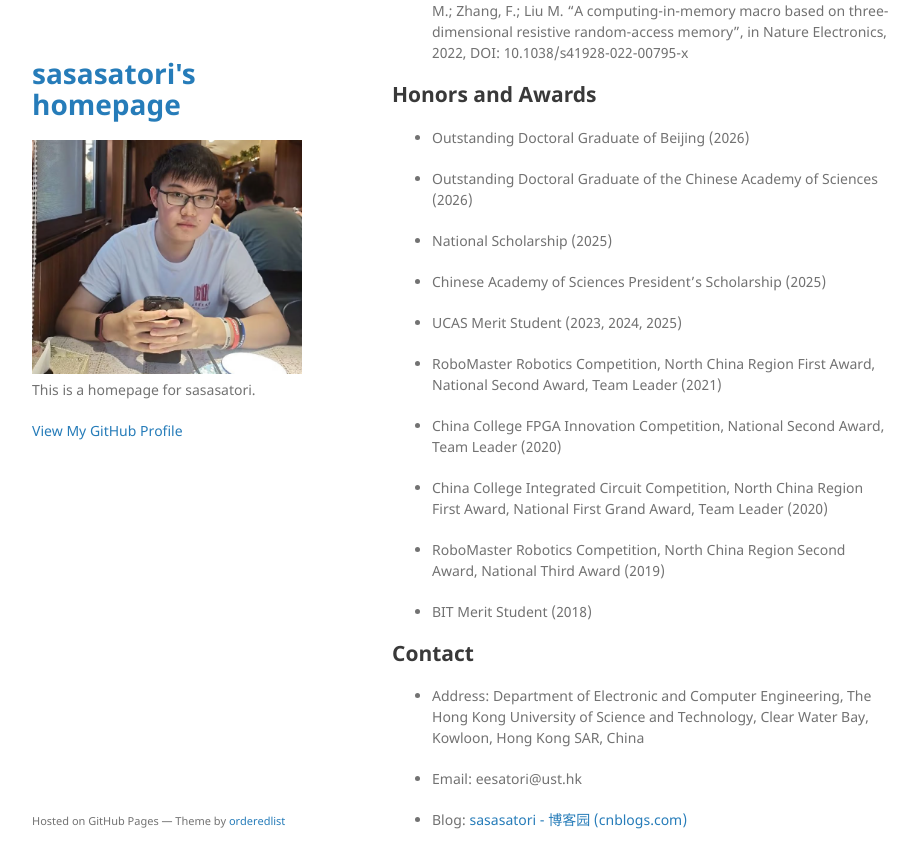
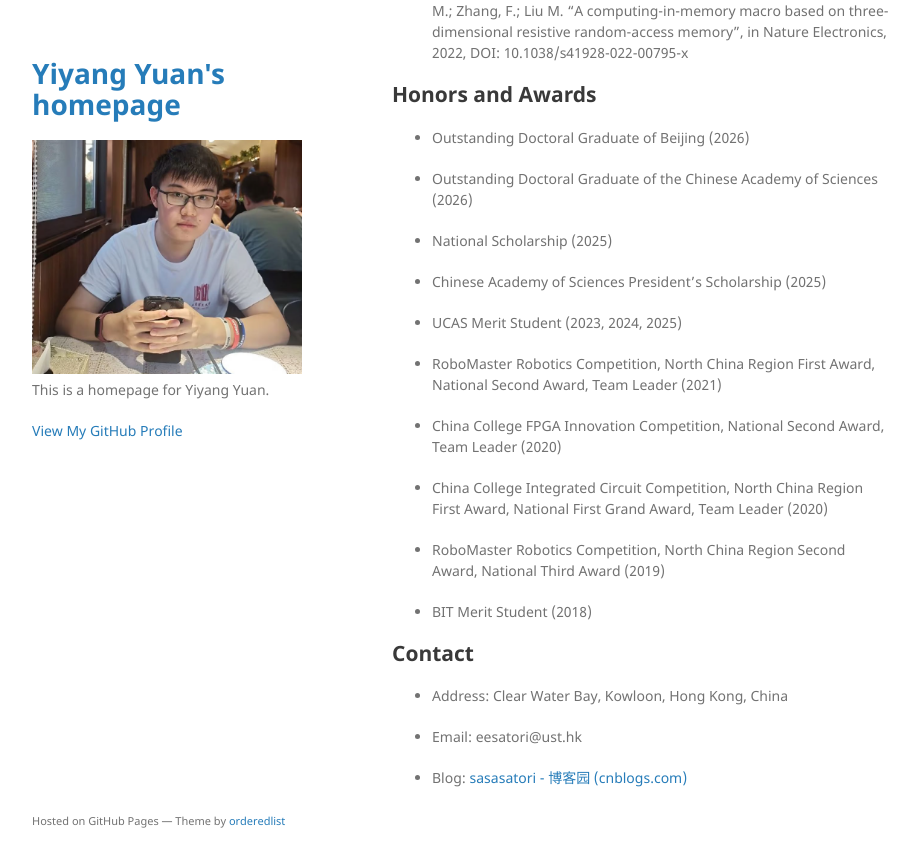
Before and after one commit to sasasatori/sasasatori.github.io, a Jekyll site: the page built from index.md, in a window 1280 px wide and 900 px high, scrolled down 2375 px. Shown: the top 868 px of the window, without its empty margins (178-1097 px from the left). Built offline with Jekyll 4.4.1, drawn with Linux system fonts in a browser that asks for light colours; our own code applies the rules of GitHub Pages for plain Markdown files.

Commit message:
update index

```diff
--- a/_config.yml
+++ b/_config.yml
@@ -1,6 +1,6 @@
-title: sasasatori's homepage
+title: Yiyang Yuan's homepage
 logo: /assets/img/logo.png
-description: This is a homepage for sasasatori.
+description: This is a homepage for Yiyang Yuan.
 show_downloads: false
 google_analytics:
 theme: jekyll-theme-minimal
--- a/index.md
+++ b/index.md
@@ -69,7 +69,7 @@ Sep. 2017 - Jun. 2021: **Beijing Institute of Technology**
 - BIT Merit Student (2018)
 
 ## Contact
-- Address: Department of Electronic and Computer Engineering, The Hong Kong University of Science and Technology, Clear Water Bay, Kowloon, Hong Kong SAR, China
+- Address: Clear Water Bay, Kowloon, Hong Kong, China
 
 - Email: eesatori@ust.hk
 
```
